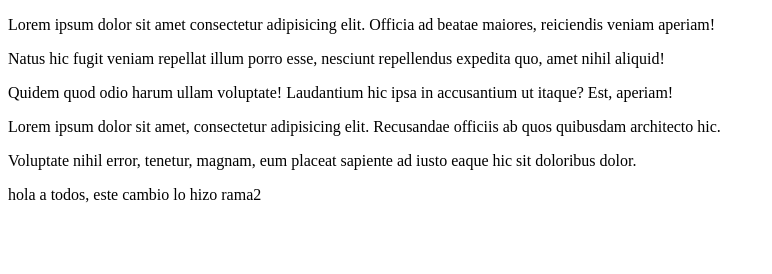
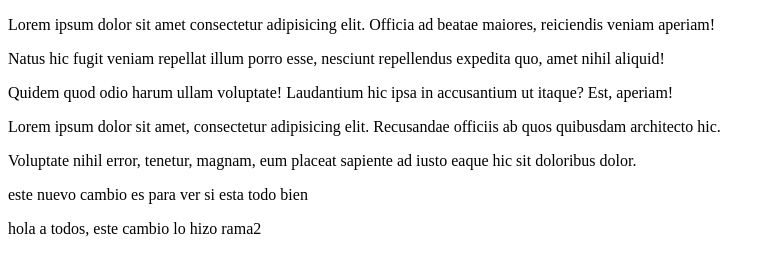
Before and after one commit to ariel-funes/prueba-Git-1, a plain HTML site: page index.html in a window 1280 px wide. Shown: the whole page, without its empty margins (0-772 px from the left). Drawn offline with Linux system fonts and the light colour scheme.

Commit message:
ultimo cambio

```diff
--- a/index.html
+++ b/index.html
@@ -13,6 +13,7 @@
 <section>
     <p>Lorem ipsum dolor sit amet, consectetur adipisicing elit. Recusandae officiis ab quos quibusdam architecto hic.</p>
     <p>Voluptate nihil error, tenetur, magnam, eum placeat sapiente ad iusto eaque hic sit doloribus dolor.</p>
+    <p>este nuevo cambio es para ver si esta todo bien</p>
 </section>
 
 
```
